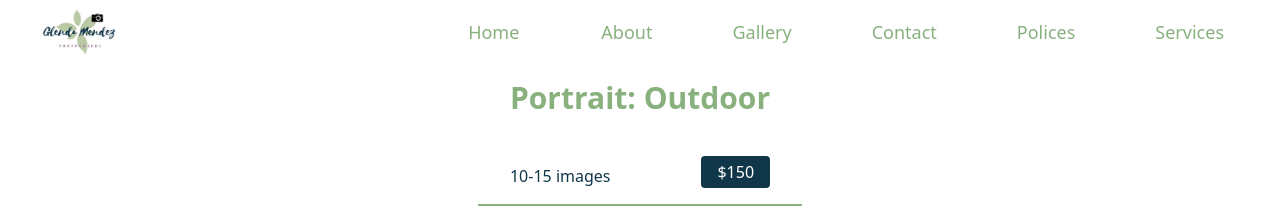
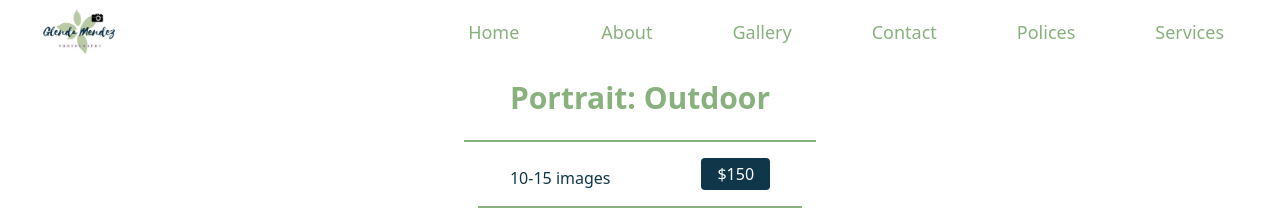
Before and after one commit to Clos01/glena-photogrpahy-, a React (Create React App) app in the folder Client/: page /Services in a window 1280 px wide. Shown: the top 208 px of the page. Built offline with nearby package versions, Linux system fonts and the light colour scheme.

Commit message:
added extra line below title

```diff
--- a/Client/src/pages/Services.jsx
+++ b/Client/src/pages/Services.jsx
@@ -130,16 +130,23 @@ function Services() {
         <div className="carousel w-full flex justify-center">
           <div className="slide active">
             <div className="p-4 bg-white">
-                <div className="flex justify-center">
-                  <h3 className="text-3xl font-bold mb-10" style={{ color: "#88b17e" }}>
+              <div className="flex justify-center flex-col items-center">
+                <h3 className="text-3xl font-bold mb-2" style={{ color: "#88b17e" }}>
                   {slides[currentSlide].title}
                 </h3>
+                <hr
+                  className="my-4"
+                  style={{
+                    borderTop: "2px solid #88b17e",
+                    width: "135%",
+                  }}
+                />
               </div>
               {slides[currentSlide].content.map((item, index) => (
                 <div key={index}>
                   <div className="flex justify-between items-center mb-4">
                     <div className="flex items-center">
-                        {(currentSlide === slides.length - 2 || currentSlide === slides.length - 1) ? (
+                      {currentSlide === slides.length - 2 || currentSlide === slides.length - 1 ? (
                         <p className="text-gray-700 mt-2 mr-2" style={{ color: "#0f3649" }}>
                           {item.description}
                         </p>
@@ -166,7 +173,6 @@ function Services() {
             </div>
           </div>
         </div>
-
         <div className="dots absolute bottom-0 left-0 right-0 flex justify-center">
           {slides.map((_, index) => (
             <button
@@ -177,7 +183,7 @@ function Services() {
           ))}
         </div>
 
-        {/* arrows  */}
+        {/* arrows */}
         <button
           className="prev absolute top-1/2 left-0 transform -translate-y-1/2 translate-x-[-1rem] hidden md:block sm:inline-block"
           onClick={goToPreviousSlide}
@@ -190,13 +196,6 @@ function Services() {
         >
           <FaChevronRight />
         </button>
-
-
-
-
-
-
-
       </div>
     </div>
   );
```
Lines whose indentation alone changed are shown as unchanged.
